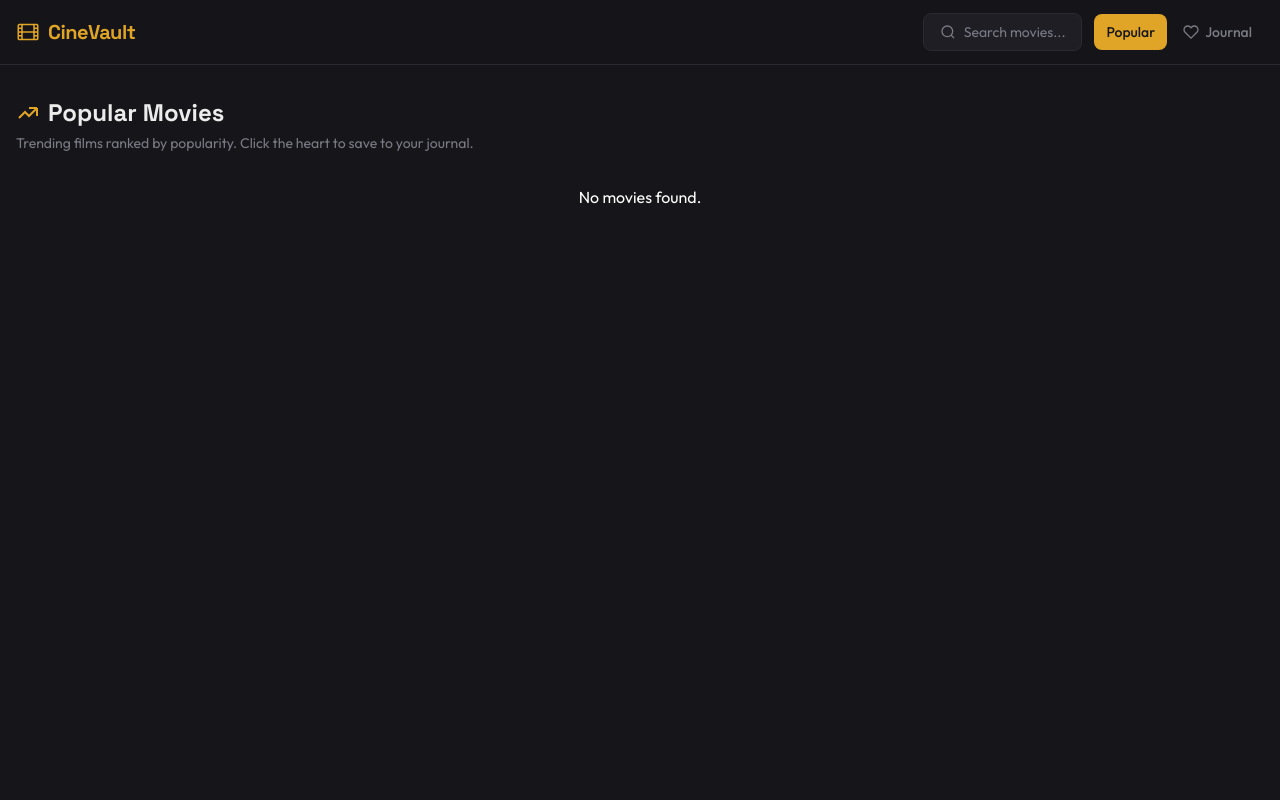
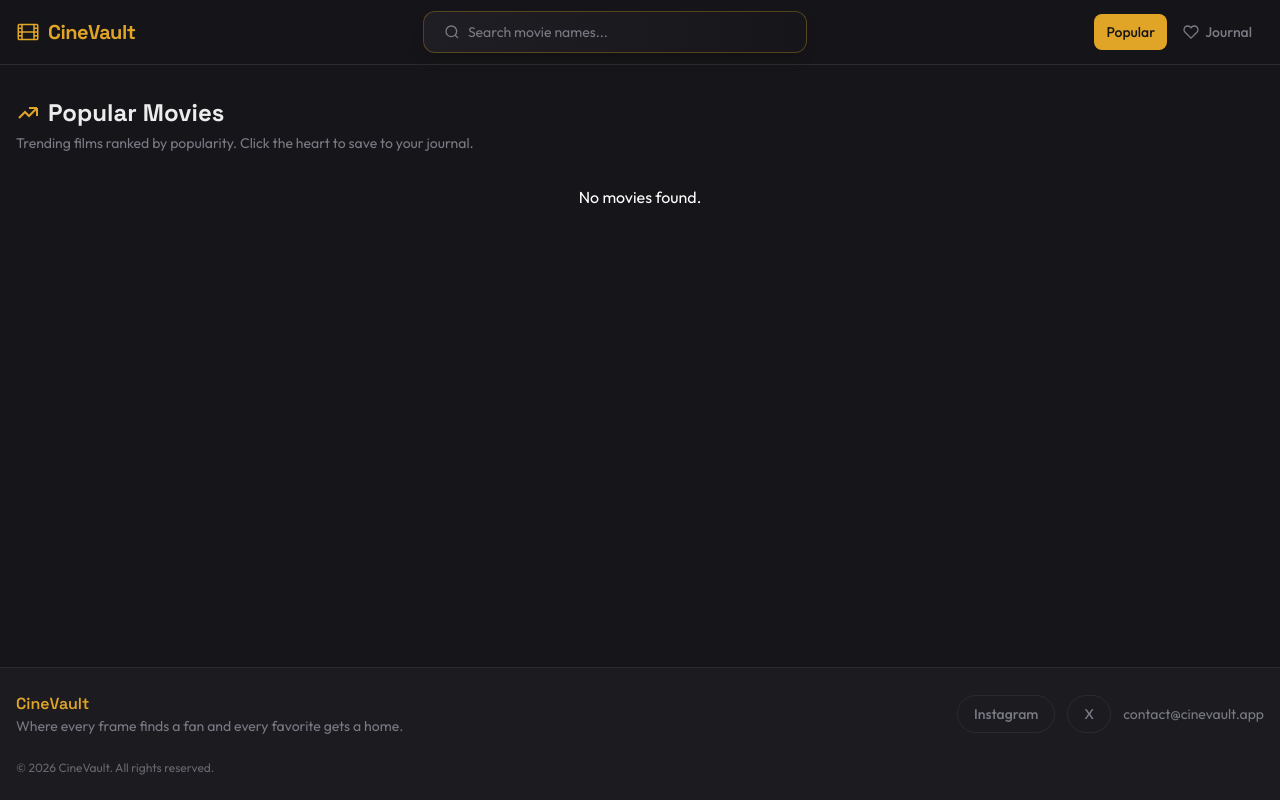
Before and after one commit to Bluebird-ir/movie-platform, a plain HTML site: page index.html in a window 1280 px wide. Drawn offline with nearby package versions, Linux system fonts and the light colour scheme; no server answers.

Commit message:
footer and header revised

```diff
--- a/index.html
+++ b/index.html
@@ -67,11 +67,11 @@
     </style>
 </head>
 
-<body class="bg-surface text-textPrimary antialiased min-h-screen">
+<body class="bg-surface text-textPrimary antialiased min-h-screen flex flex-col">
 
     <!-- Navbar -->
     <nav class="sticky top-0 z-50 border-b border-surfaceBorder bg-surface/80 backdrop-blur-xl">
-        <div class="max-w-7xl mx-auto flex h-16 items-center justify-between px-4">
+        <div class="max-w-7xl mx-auto flex h-16 items-center gap-4 px-4">
             <div class="flex items-center gap-2 font-display text-xl font-bold tracking-tight text-golden">
                 <svg xmlns="http://www.w3.org/2000/svg" fill="none" viewBox="0 0 24 24" stroke-width="1.5"
                     stroke="currentColor" class="size-6">
@@ -80,16 +80,18 @@
                 </svg>
                 CineVault
             </div>
-            <div class="flex items-center gap-1">
+            <div class="flex-1 flex justify-center">
                 <button id="search-btn"
-                    class="flex items-center gap-2 rounded-lg border border-surfaceBorder bg-surfaceLight px-4 py-2 text-sm text-textMuted transition-colors hover:border-golden/40 hover:text-textPrimary">
+                    class="flex w-full max-w-sm items-center gap-2 rounded-xl border border-golden/30 bg-gradient-to-r from-surfaceLight to-surface px-5 py-2.5 text-sm text-textMuted shadow-lg shadow-black/10 transition-all duration-200 hover:-translate-y-0.5 hover:border-golden/60 hover:text-textPrimary">
                     <svg class="w-4 h-4" fill="none" stroke="currentColor" stroke-width="2" viewBox="0 0 24 24">
                         <circle cx="11" cy="11" r="8" />
                         <path d="m21 21-4.3-4.3" />
                     </svg>
-                    <span class="hidden sm:inline">Search movies...</span>
+                    <span class="truncate">Search movie names...</span>
                 </button>
-                <a href="/" class="ml-2 rounded-lg px-3 py-2 text-sm font-medium bg-golden text-surface">Popular</a>
+            </div>
+            <div class="flex items-center gap-1">
+                <a href="/" class="rounded-lg px-3 py-2 text-sm font-medium bg-golden text-surface">Popular</a>
                 <a href="/journal.html"
                     class="flex items-center gap-1.5 rounded-lg px-3 py-2 text-sm font-medium text-textMuted hover:text-textPrimary transition-colors">
                     <svg class="w-4 h-4" fill="none" stroke="currentColor" stroke-width="2" viewBox="0 0 24 24">
@@ -104,7 +106,7 @@
 
 
     <!-- Main Content -->
-    <main class="max-w-7xl mx-auto px-4 py-8">
+    <main class="max-w-7xl mx-auto w-full px-4 py-8 flex-1">
         <div class="mb-8">
             <div class="flex items-center gap-2">
                 <svg class="w-6 h-6 text-golden" fill="none" stroke="currentColor" stroke-width="2" viewBox="0 0 24 24">
@@ -139,6 +141,32 @@
             </div>
         </div>
     </div>
+
+    <footer class="mt-10 border-t border-surfaceBorder bg-surfaceLight/70 backdrop-blur-sm">
+        <div class="max-w-7xl mx-auto px-4 py-6 flex flex-col gap-4 sm:flex-row sm:items-center sm:justify-between">
+            <div>
+                <p class="font-display text-base font-semibold text-golden">CineVault</p>
+                <p class="text-sm text-textMuted">Where every frame finds a fan and every favorite gets a home.</p>
+            </div>
+            <div class="flex flex-wrap items-center gap-3">
+                <a href="https://www.instagram.com" target="_blank" rel="noopener noreferrer"
+                    class="rounded-full border border-surfaceBorder px-4 py-2 text-sm font-medium text-textMuted transition-all duration-200 hover:-translate-y-0.5 hover:border-golden hover:text-golden">
+                    Instagram
+                </a>
+                <a href="https://x.com" target="_blank" rel="noopener noreferrer"
+                    class="rounded-full border border-surfaceBorder px-4 py-2 text-sm font-medium text-textMuted transition-all duration-200 hover:-translate-y-0.5 hover:border-golden hover:text-golden">
+                    X
+                </a>
+                <a href="mailto:contact@cinevault.app"
+                    class="text-sm text-textMuted transition-colors hover:text-textPrimary">
+                    contact@cinevault.app
+                </a>
+            </div>
+        </div>
+        <div class="max-w-7xl mx-auto px-4 pb-6">
+            <p class="text-xs text-textMuted/80">© 2026 CineVault. All rights reserved.</p>
+        </div>
+    </footer>
 </body>
 
 </html>
--- a/simulate-api.js
+++ b/simulate-api.js
@@ -1,5 +1,5 @@
-export const API_KEY = "API KEY";
-const ACCESS_TOKEN = "Read Key";
+export const API_KEY = "API_KEY";
+const ACCESS_TOKEN = "ACCESS_TOKEN";
 
 const BASE_URL = "https://api.themoviedb.org/3";
 
```
Also changed, not shown: journal.html (+29 -11 lines).
